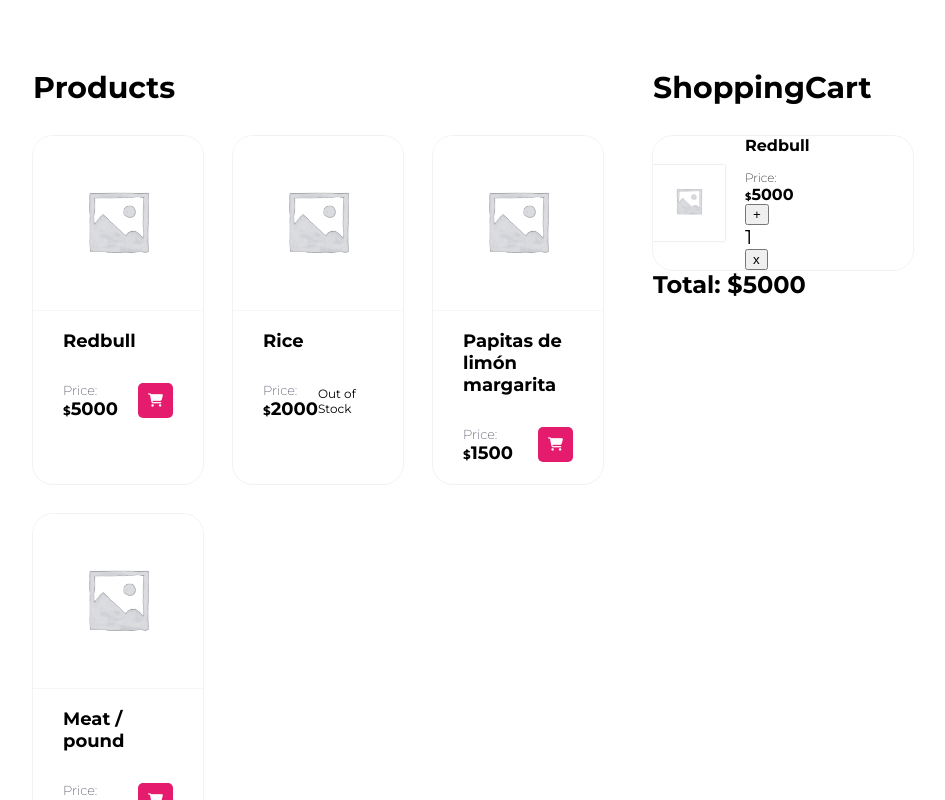
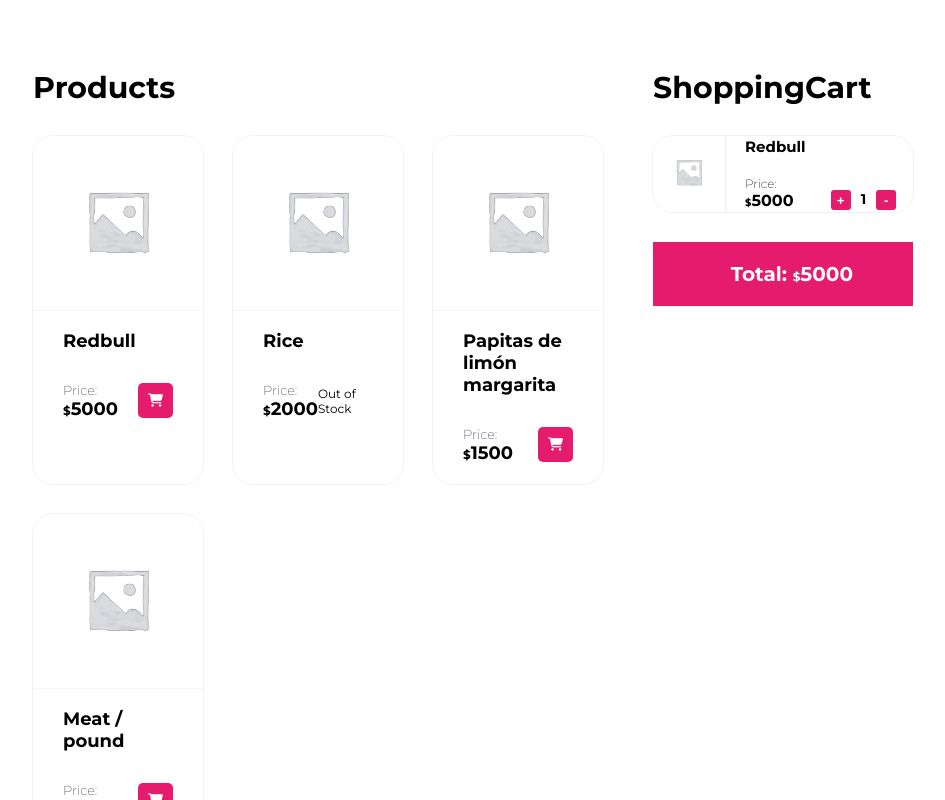
Before and after one commit to JuanCalle94/frontend_alternova, a React (Create React App) app: page / in a window 1280 px wide. Both pictures are taken after a click on the button 322 px from the left and 807 px from the top of the page. Shown: the part 407-1207 px from the top of the page, without its empty margins (167-1112 px from the left). Built offline with nearby package versions, Linux system fonts and the light colour scheme.

Commit message:
Estilos botones agregar y quitar productos

```diff
--- a/src/components/ProductCart/ProductCart.jsx
+++ b/src/components/ProductCart/ProductCart.jsx
@@ -24,9 +24,9 @@
               </p>
             </div>
             <div className="productcart__buttons__container">
-            <button className="productcart__buttons plas" onClick={()=> addItemToCart(props)}>+</button>
+            <button className="productcart__buttons" onClick={()=> addItemToCart(props)}>+</button>
             <p>{props.amount}</p>
-            <button className="productcart__buttons" onClick={()=> deleteItemInCart(props)}>x</button>
+            <button className="productcart__buttons" onClick={()=> deleteItemInCart(props)}>-</button>
           </div>
           </div>
         </div>
--- a/src/components/ProductCart/ProductCart.scss
+++ b/src/components/ProductCart/ProductCart.scss
@@ -3,7 +3,7 @@
   align-items: center;
   gap: 20px;
 
-  border-radius: 20px;
+  border-radius: 10px;
   overflow: hidden;
   box-shadow: rgba(0, 0, 0, 0.05) 0px 0px 0px 1px;
 
@@ -19,14 +19,19 @@
   }
 
   &__info {
+    position: relative;
     width: 70%;
     display: flex;
     flex-direction: column;
-    gap: 15px;
+    gap: 5px;
+
+    @media screen and (min-width: 1200px) {
+      gap: 20px;
+    }
   }
 
   &__title {
-    font-size: 16px;
+    font-size: 15px;
     font-weight: 700;
 
     &::first-letter {
@@ -52,4 +57,41 @@
         font-size: 10px;
     }
   }
+
+  &__buttons__container {
+    position: absolute;
+    display: flex;
+    gap: 10px;
+
+    bottom: 0;
+    right: 10%;
+
+    p {
+      font-size: 14px;
+      font-weight: 700;
+    }
+  }
+
+  &__buttons {
+    display: flex;
+    justify-content: center;
+    align-items: center;
+
+    border: none;
+    border-radius: 3px;
+    height: 15px;
+    width: 15px;
+    background-color: var(--magenta-color);
+    color: var(--white);
+    font-weight: 700;
+
+    @media screen and (min-width: 1200px) {
+      height: 20px;
+      width: 20px;
+    }
+  }
+
+  @media screen and (min-width: 1200px) {
+    border-radius: 20px;
+  }
 }
--- a/src/container/ShoppingCart/ShoppingCart.jsx
+++ b/src/container/ShoppingCart/ShoppingCart.jsx
@@ -18,7 +18,7 @@
       <h2 className='title__h2'>ShoppingCart</h2>
       <div className="cart__order">
             {cartItems.length === 0 ? (
-              <p>Tu Carrito esta Vacio</p>
+              <p className="cart__order__empty">Your cart is empty</p>
             ) : (
               <div className="cart__order__products">
                 {cartItems.map((item,index) => {
@@ -26,7 +26,7 @@
                 })}
               </div>
             )}
-            <h2>Total: ${total}</h2>
+            <h2>Total: <span className="currency"> $</span>{total}</h2>
         </div>
     </section>
     </>
--- a/src/container/ShoppingCart/ShoppingCart.scss
+++ b/src/container/ShoppingCart/ShoppingCart.scss
@@ -8,6 +8,27 @@
         grid-column: 3/4;
     }
 
+    &__order {
+        &__empty{
+            font-size: 16px;
+            font-weight: 200;
+        }
+
+        h2 {
+            margin-top: 30px;
+            padding: 20px 60px;
+            text-align: right;
+            font-size: 20px;
+            font-weight: 700;
+            color: var(--white);
+            background-color: var(--magenta-color);
+
+            .currency {
+                font-size: 12px;
+            }
+        }
+    }
+
     &__order__products {
         display: flex;
         flex-direction: column;
```
